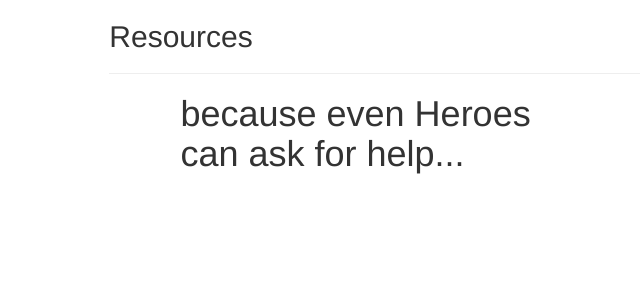
After one commit to T4SG/columbus-team-13, a PHP site: page /References.html in a window 1280 px wide. The commit adds this page. Shown: the top 300 px of the page, without its empty margins (119-759 px from the left). Run offline with PHP 8.4, Linux system fonts and the light colour scheme; some libraries are stand-ins or nearby versions.

Commit message:
no message

```diff
--- /dev/null
+++ b/References.html
@@ -0,0 +1,47 @@
+<!DOCTYPE html>
+<html lang="en">
+  <head>
+    <meta charset="utf-8">
+    <meta http-equiv="X-UA-Compatible" content="IE=edge">
+    <meta name="viewport" content="width=device-width, initial-scale=1">
+    <!-- The above 3 meta tags *must* come first in the head; any other head content must come *after* these tags -->
+    <title>Profile Page</title>
+
+    <!-- Bootstrap -->
+    <link href="css/bootstrap.min.css" rel="stylesheet">
+    <link href="morecss.css" rel="stylesheet">
+
+    <!-- HTML5 shim and Respond.js for IE8 support of HTML5 elements and media queries -->
+    <!-- WARNING: Respond.js doesn't work if you view the page via file:// -->
+    <!--[if lt IE 9]>
+      <script src="https://oss.maxcdn.com/html5shiv/3.7.2/html5shiv.min.js"></script>
+      <script src="https://oss.maxcdn.com/respond/1.4.2/respond.min.js"></script>
+    <![endif]-->
+    <?php include_once('include-header.php'); ?>
+  </head>
+  <body>
+  <?php include_once('header.php'); ?>
+  <div class="col-xs-2"> </div>
+  <div class="col-xs-8">
+    <h2 class="italics-header">Resources</h2>
+    <hr />
+
+    <!--<div class="container" id="profile">-->
+    <div class="row">
+      <div class="col-lg-6 col-lg-offset-1">
+      <h1 class="no-top-margin">because even Heroes can ask for help...</h1>
+
+
+  <!--</div>-->
+
+    <!--<p>Lorem ipsum dolor sit amet, consectetur adipiscing elit, sed do eiusmod tempor incididunt ut labore et dolore magna aliqua. Ut enim ad minim veniam, quis nostrud exercitation ullamco laboris nisi ut aliquip ex ea commodo consequat. Duis aute irure dolor in reprehenderit in voluptate velit esse cillum dolore eu fugiat nulla pariatur. Excepteur sint occaecat cupidatat non proident, sunt in culpa qui officia deserunt mollit anim id est laborum.</p>-->
+  </div>
+  <div class="col-xs-2">
+
+  </div>
+    <!-- jQuery (necessary for Bootstrap's JavaScript plugins) -->
+    <script src="https://ajax.googleapis.com/ajax/libs/jquery/1.11.3/jquery.min.js"></script>
+    <!-- Include all compiled plugins (below), or include individual files as needed -->
+    <script src="js/bootstrap.min.js"></script>
+  </body>
+</html>
--- a/header.php
+++ b/header.php
@@ -8,6 +8,7 @@
         <li role="presentation" class="active"><a href="#">Profile</a></li>
         <li role="presentation"><a href="stories.php">My Story</a></li>
         <li role="presentation"><a href="personal_page.php">My Progress</a></li>
+        <li role="presentation"><a href="References">References</a></li>
       </ul>
     </div>
     <div class="col-xs-2 col-centered">
```
